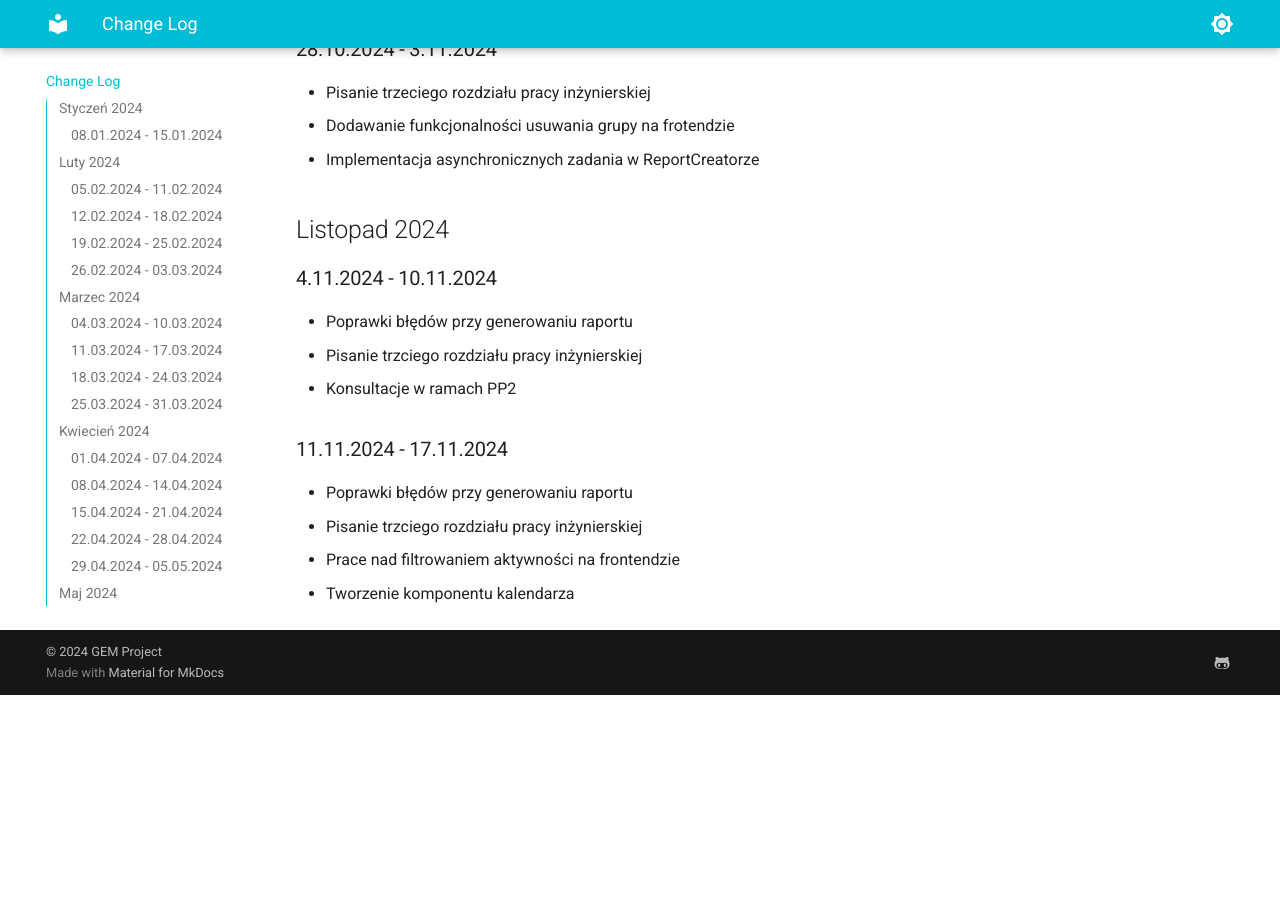
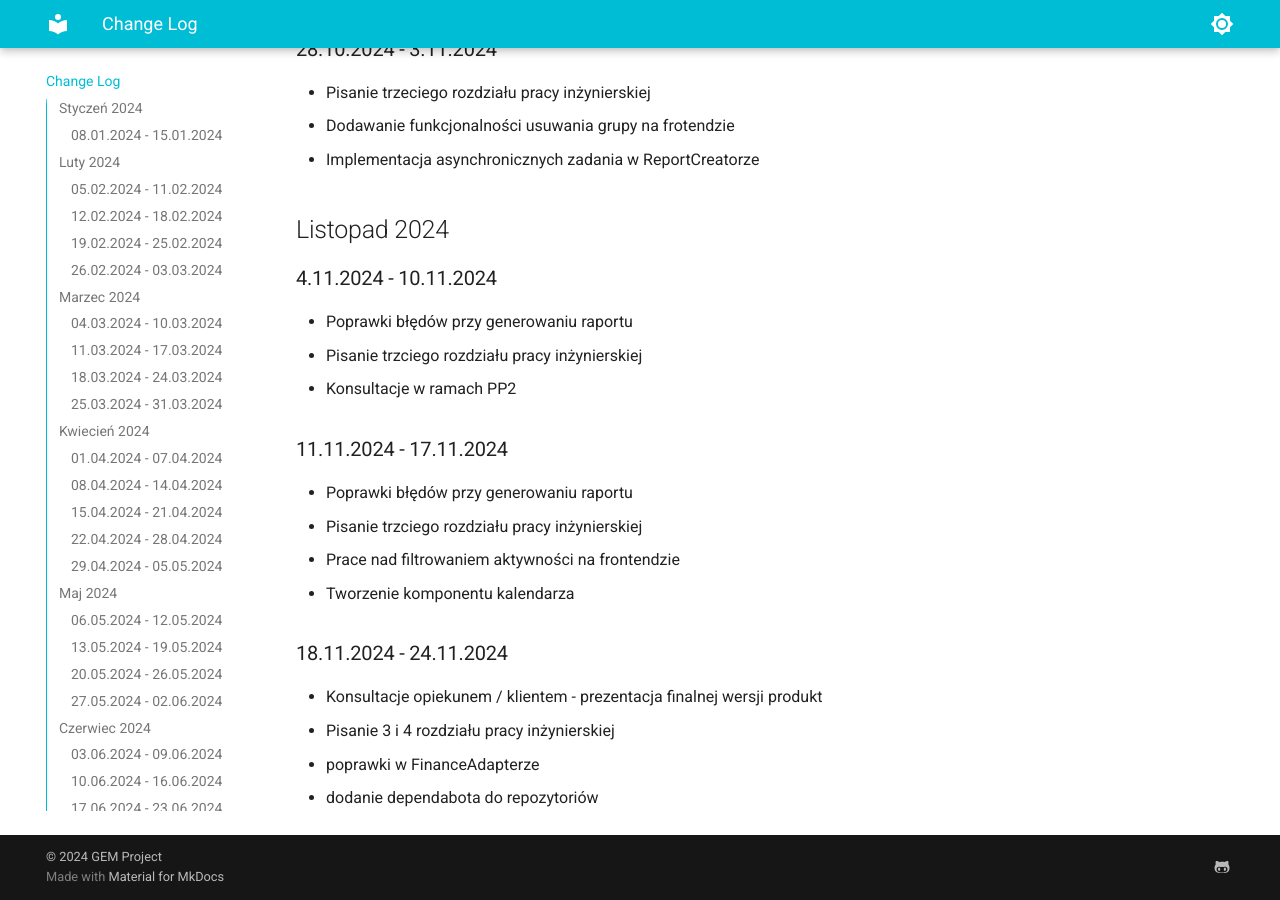
Before and after one commit to Group-Expense-Manager/gem-docs, an MkDocs documentation site: the page built from docs/change_log.md, in a window 1280 px wide and 900 px high, scrolled down 7235 px. Built offline with MkDocs 1.6.1 and Material for MkDocs 9.7.7, drawn with Linux system fonts in a browser that asks for light colours; before the commit the page ends 7930 px from its top, so only the background shows below that.

Commit message:
updated change log

```diff
--- a/docs/change_log.md
+++ b/docs/change_log.md
@@ -182,3 +182,8 @@
 * Pisanie trzciego rozdziału pracy inżynierskiej
 * Prace nad filtrowaniem aktywności na frontendzie
 * Tworzenie komponentu kalendarza
+### 18.11.2024 - 24.11.2024
+* Konsultacje opiekunem / klientem - prezentacja finalnej wersji produkt
+* Pisanie 3 i 4 rozdziału pracy inżynierskiej
+* poprawki w FinanceAdapterze
+* dodanie dependabota do repozytoriów
```
